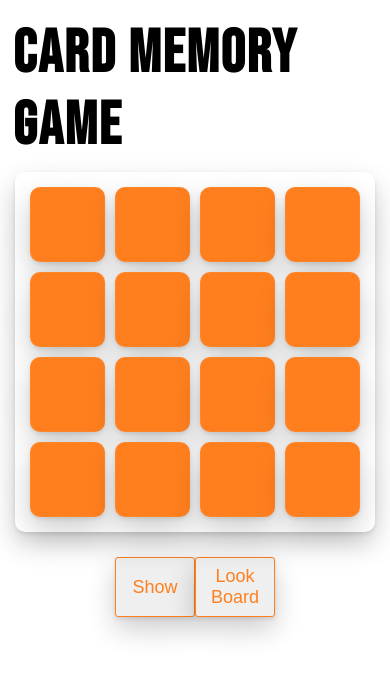
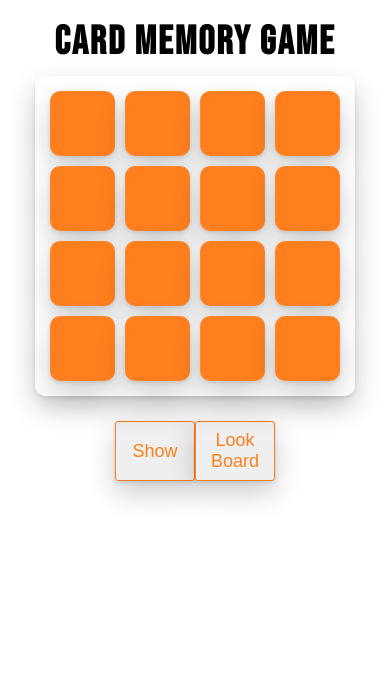
Before and after one commit to Bikash400/Bikash400.github.io, a plain HTML site: page index.html in a window 390 px wide. Drawn offline with Linux system fonts and the light colour scheme.

Commit message:
Update index.css

```diff
--- a/index.css
+++ b/index.css
@@ -123,3 +123,12 @@ body{
     90% { transform: translate(1px, 2px) rotateY(180deg); }
     100% { transform: translate(1px, -2px) rotateY(179deg); }
   }
+@media (max-width:768px){
+    .top h2{
+        font-size: 40px;
+    }
+    .container{
+        grid-template-columns:65px 65px 65px 65px;
+    grid-template-rows: 65px 65px 65px 65px;
+    }
+}
```
